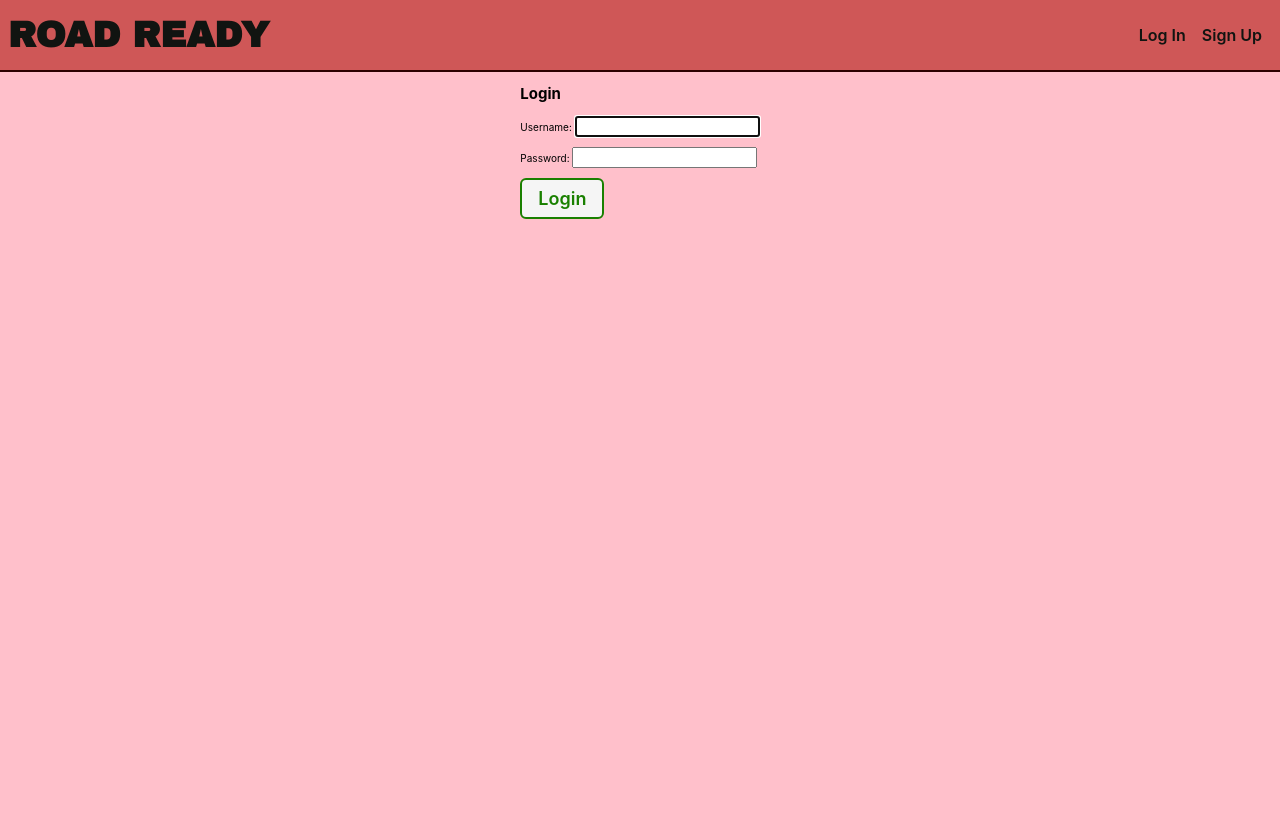
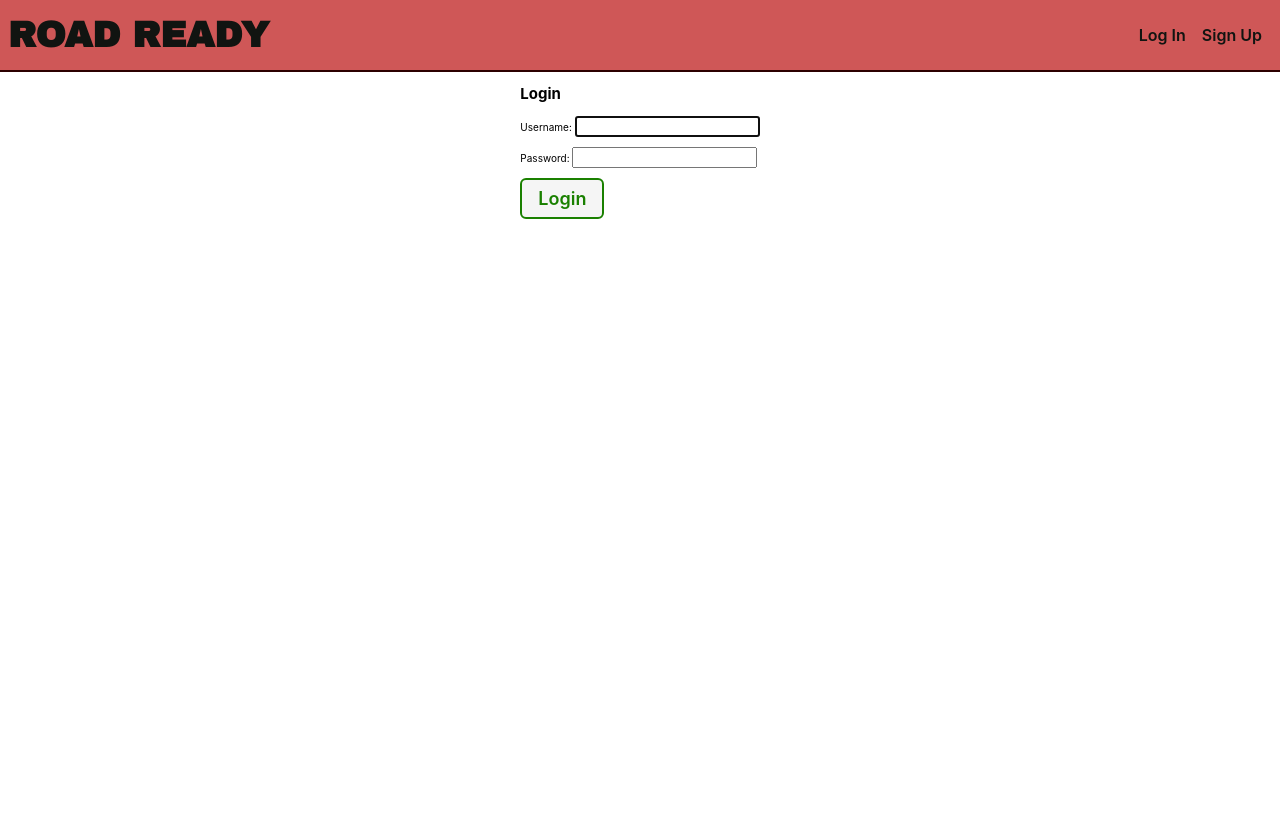
Before and after one commit to kmcabano/roadtripper, a Django app: page / in a window 1280 px wide. Run offline with Django 3.2, Linux system fonts and the light colour scheme; some web fonts are replaced.

Commit message:
revert test changes

```diff
--- a/main_app/static/css/home.css
+++ b/main_app/static/css/home.css
@@ -1,7 +1,6 @@
 main {
   display: flex;
   justify-content: center;
-  background: pink;
 }
 
 @media only screen and (min-width: 768px) {
```
